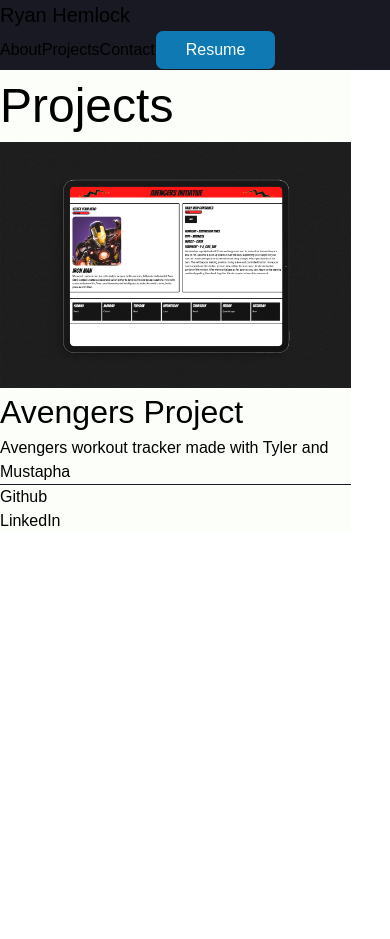
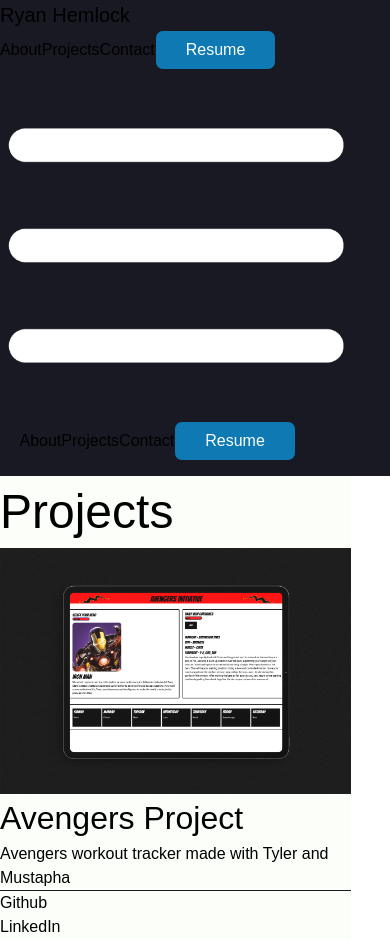
Before and after one commit to rhemlock7/react-portfolio-site, a React (Vite) app in the folder client/: page /projects in a window 390 px wide. Before the commit the page ends 844 px from the top, so only its background shows below. Built offline with nearby package versions, Linux system fonts and the light colour scheme.

Commit message:
Created responsive navbar

```diff
--- a/client/src/App.jsx
+++ b/client/src/App.jsx
@@ -1,5 +1,5 @@
 import { Outlet } from 'react-router-dom';
-import NavBar from './components/navBar'
+import NavBar from './components/NavBar/navBar'
 import Footer from './components/Footer'
 
 function App() {
--- /dev/null
+++ b/client/src/components/NavBar/navBar.jsx
@@ -0,0 +1,45 @@
+import { useState } from 'react';
+import { Link } from 'react-router-dom';
+import menuIcon from '../../assets/nav/Menu.png';
+import xIcon from '../../assets/nav/X.png';
+import './navBar.styles.css';
+
+
+function NavBar() {
+    const [isMenuClicked, setIsMenuClicked] = useState(false);
+
+    const updateMenu = () => {
+        setIsMenuClicked(!isMenuClicked)
+    }
+
+    return (
+        <header className='dark-bg text-white'>
+            <nav className='flex justify-between items-center py-5 max-width m-auto'>
+                <div>
+                    <Link to='/'><h3>Ryan Hemlock</h3></Link>
+                </div>
+                <div className='hidden md:block'>
+                    <Link className='mr-3' to='/about'>About</Link>
+                    <Link className='mr-3' to='/projects'>Projects</Link>
+                    <Link className='mr-3' to='/contact'>Contact</Link>
+                    <button className="button-cta">Resume</button>
+                </div>
+
+                <img className='w-7 md:hidden' src={isMenuClicked ? xIcon : menuIcon} onClick={updateMenu} />
+            </nav>
+
+            <div id='mobile-menu' className={isMenuClicked ? 'flex' : 'hidden'}>
+                <Link to='/about'>About</Link>
+                <Link className='mt-1' to='/projects'>Projects</Link>
+                <Link className='mt-1' to='/contact'>Contact</Link>
+                <button className="button-cta mt-2">Resume</button>
+            </div>
+
+            <style>
+
+            </style>
+        </header>
+    )
+}
+
+export default NavBar;
--- /dev/null
+++ b/client/src/components/NavBar/navBar.styles.css
@@ -0,0 +1,15 @@
+#mobile-menu {
+    display: hidden;
+}
+
+@media screen and (max-width:600px) {
+    #mobile-menu {
+        flex-direction: column;
+        justify-content: end;
+        align-items: end;
+        margin: 0 auto;
+        padding-bottom: 15px;
+        max-width: 1440px;
+        width: 90%;
+    }
+}
--- a/client/src/components/ProjectContainer.jsx
+++ b/client/src/components/ProjectContainer.jsx
@@ -1,7 +1,7 @@
 
 function ProjectContainer({projectImage, altText, title, description}) {
     return (
-        <div className="w-1/2">
+        <div className="md:w-1/2">
             <img className="w-full" src={projectImage} alt={altText} />
             <h2>{title}</h2>
             <p>{description}</p>
--- a/client/src/components/navBar.jsx
+++ /dev/null
@@ -1,22 +0,0 @@
-import { Link } from 'react-router-dom';
-
-function NavBar() {
-
-    return (
-        <header className='dark-bg text-white'>
-            <nav className='flex justify-between items-center py-5 max-width m-auto'>
-                <div>
-                    <Link to='/'><h3>Ryan Hemlock</h3></Link>
-                </div>
-                <div>
-                    <Link className='mr-3' to='/about'>About</Link>
-                    <Link className='mr-3' to='/projects'>Projects</Link>
-                    <Link className='mr-3' to='/contact'>Contact</Link>
-                    <button className="button-cta">Resume</button>
-                </div>
-            </nav>
-        </header>
-    )
-}
-
-export default NavBar;
--- a/client/src/pages/About.jsx
+++ b/client/src/pages/About.jsx
@@ -3,9 +3,9 @@
 function About() {
     return (
         <section>
-            <div className="flex justify-between items-center mb-5">
-                <h1>About Me</h1>
-                <img src={ryanHeadshot} width='90px' className='rounded-lg' alt="Headshot image of Ryan Hemlock" />
+            <div className="flex flex-col-reverse md:flex-row justify-between md:items-center md:mb-5">
+                <h1 className='my-2 md:my-0'>About Me</h1>
+                <img src={ryanHeadshot} className='rounded-lg md:w-24 w-36' alt="Headshot image of Ryan Hemlock" />
             </div>
             <div>
                 <p>Lorem ipsum dolor sit amet consectetur adipisicing elit. Quia, ea. Laboriosam, ex? Iure accusantium nobis voluptatem consectetur, saepe minus, quo ratione incidunt doloribus autem velit exercitationem! Consequuntur deleniti dolores qui? Lorem ipsum dolor sit amet consectetur adipisicing elit. Quia, ea. Laboriosam, ex? Iure accusantium nobis voluptatem consectetur, saepe minus, quo ratione incidunt doloribus autem velit exercitationem! Consequuntur deleniti dolores qui?</p>
--- a/client/src/pages/Contact.jsx
+++ b/client/src/pages/Contact.jsx
@@ -5,16 +5,16 @@
             <h1>Contact</h1>
             <p>Fill out the form below to get in touch.</p>
 
-            <form className="mt-5 w-1/2">
-                <div className="flex flex-col items-start w-3/4">
+            <form className="mt-5 md:w-1/2">
+                <div className="flex flex-col items-start md:w-3/4">
                     <label>Name:</label>
                     <input placeholder="Name" type="text"></input>
                 </div>
-                <div className="mt-2 flex flex-col items-start w-3/4">
+                <div className="mt-2 flex flex-col items-start md:w-3/4">
                     <label>Email:</label>
                     <input placeholder="Email" type="email"></input>
                 </div>
-                <div className="mt-2 flex flex-col items-start w-3/4">
+                <div className="mt-2 flex flex-col items-start md:w-3/4">
                     <label>Message:</label>
                     <textarea placeholder="Message text here" />
                 </div>
```
Also changed, not shown: client/src/assets/nav/Menu.png (added), client/src/assets/nav/X.png (added).
